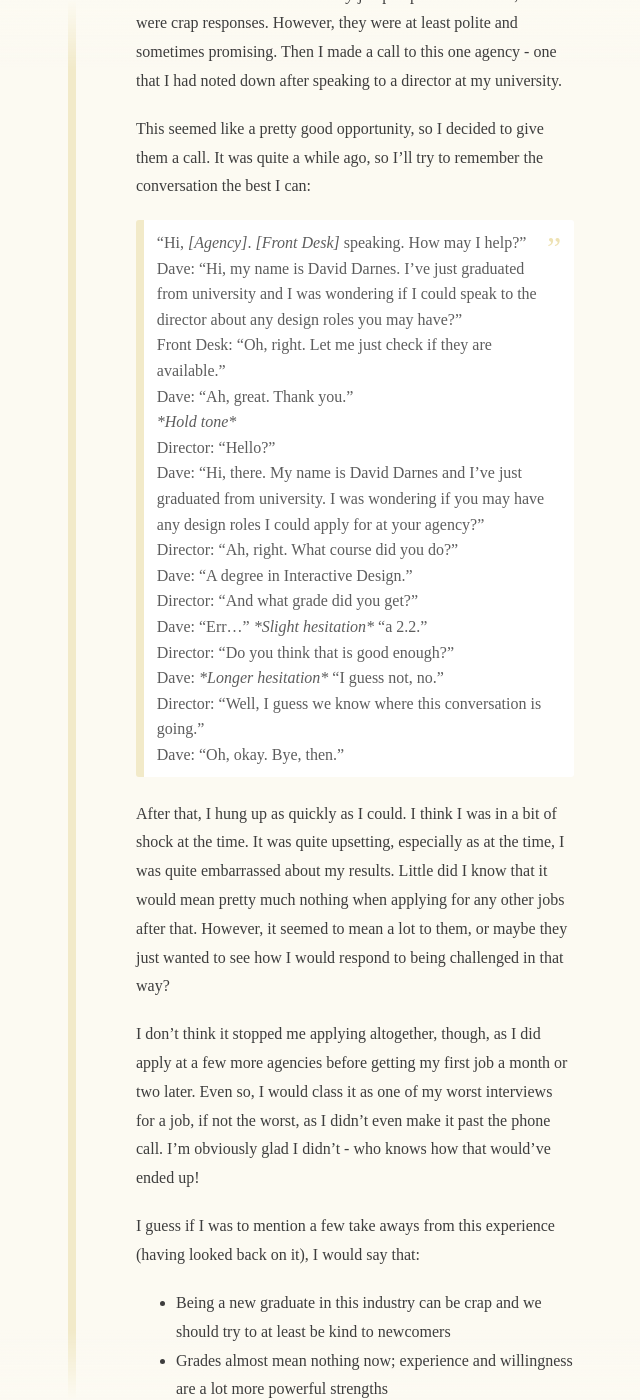
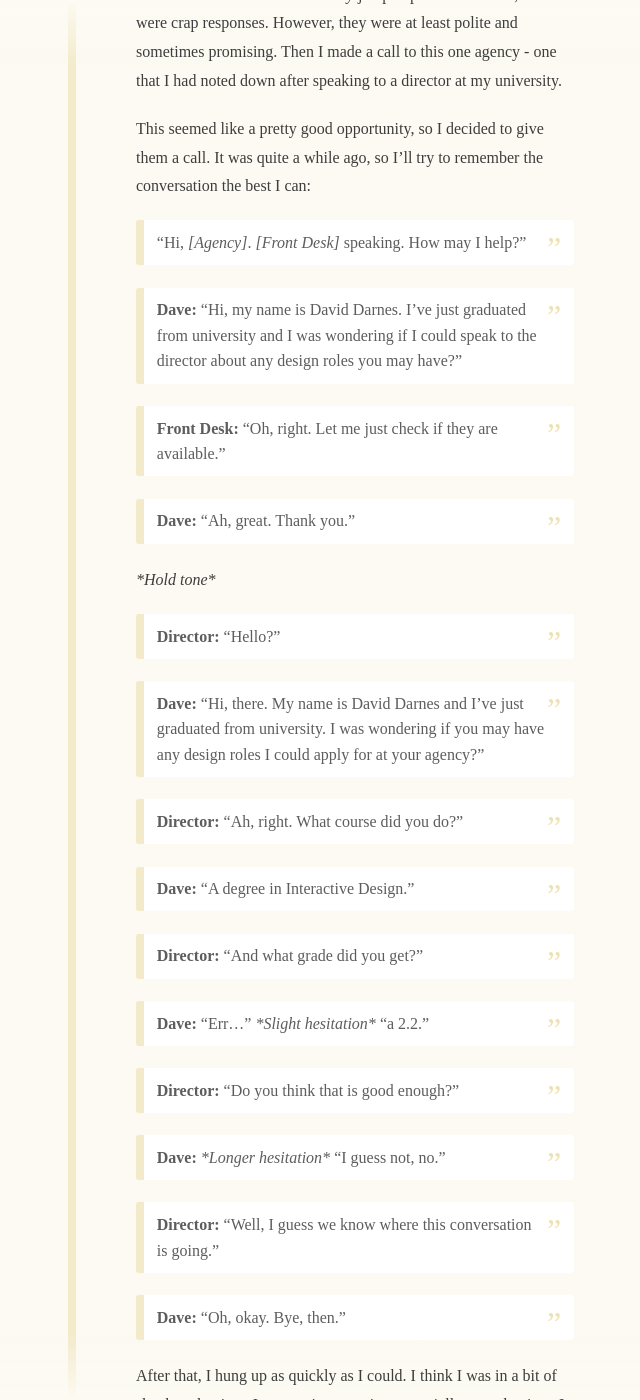
Before and after one commit to daviddarnes/david.darn.es, a Jekyll site: the page built from _posts/2017-01-19-my-worst-job-interview.md, in a window 1280 px wide and 1400 px high, scrolled down 1629 px. Shown: the whole window, without its empty margins (341-981 px from the left). Built offline with Jekyll 4.4.1, drawn with Linux system fonts in a browser that asks for light colours; some web fonts are replaced.

Commit message:
Correct formatting

```diff
--- a/_posts/2017-01-19-my-worst-job-interview.md
+++ b/_posts/2017-01-19-my-worst-job-interview.md
@@ -29,34 +29,34 @@ For someone who didn't have _any_ job prospects at the time, these were crap res
 This seemed like a pretty good opportunity, so I decided to give them a call. It was quite a while ago, so I'll try to remember the conversation the best I can:
 
 > "Hi, _[Agency]_. _[Front Desk]_ speaking. How may I help?"
->
-> Dave: "Hi, my name is David Darnes. I've just graduated from university and I was wondering if I could speak to the director about any design roles you may have?"
->
-> Front Desk: "Oh, right. Let me just check if they are available."
->
-> Dave: "Ah, great. Thank you."
->
-> _*Hold tone*_
->
-> Director: "Hello?"
->
-> Dave: "Hi, there. My name is David Darnes and I've just graduated from university. I was wondering if you may have any design roles I could apply for at your agency?"
->
-> Director: "Ah, right. What course did you do?"
->
-> Dave: "A degree in Interactive Design."
->
-> Director: "And what grade did you get?"
->
-> Dave: "Err..." _*Slight hesitation*_ "a 2.2."
->
-> Director: "Do you think that is good enough?"
->
-> Dave: _*Longer hesitation*_ "I guess not, no."
->
-> Director: "Well, I guess we know where this conversation is going."
->
-> Dave: "Oh, okay. Bye, then."
+
+> **Dave:** "Hi, my name is David Darnes. I've just graduated from university and I was wondering if I could speak to the director about any design roles you may have?"
+
+> **Front Desk:** "Oh, right. Let me just check if they are available."
+
+> **Dave:** "Ah, great. Thank you."
+
+_*Hold tone*_
+
+> **Director:** "Hello?"
+
+> **Dave:** "Hi, there. My name is David Darnes and I've just graduated from university. I was wondering if you may have any design roles I could apply for at your agency?"
+
+> **Director:** "Ah, right. What course did you do?"
+
+> **Dave:** "A degree in Interactive Design."
+
+> **Director:** "And what grade did you get?"
+
+> **Dave:** "Err..." _*Slight hesitation*_ "a 2.2."
+
+> **Director:** "Do you think that is good enough?"
+
+> **Dave:** _*Longer hesitation*_ "I guess not, no."
+
+> **Director:** "Well, I guess we know where this conversation is going."
+
+> **Dave:** "Oh, okay. Bye, then."
 
 After that, I hung up as quickly as I could. I think I was in a bit of shock at the time. It was quite upsetting, especially as at the time, I was quite embarrassed about my results. Little did I know that it would mean pretty much nothing when applying for any other jobs after that. However, it seemed to mean a lot to them, or maybe they just wanted to see how I would respond to being challenged in that way?
 
```
